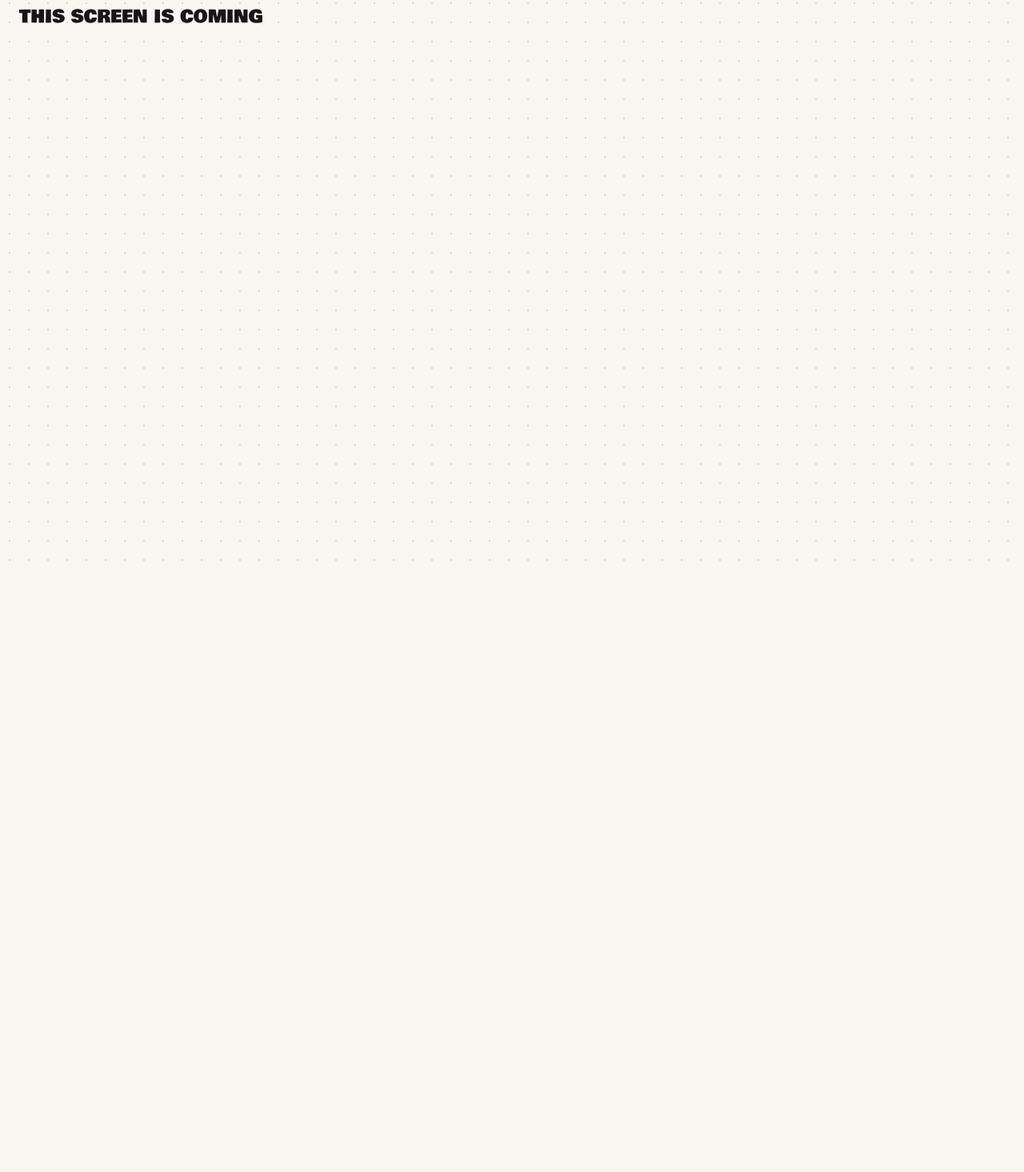
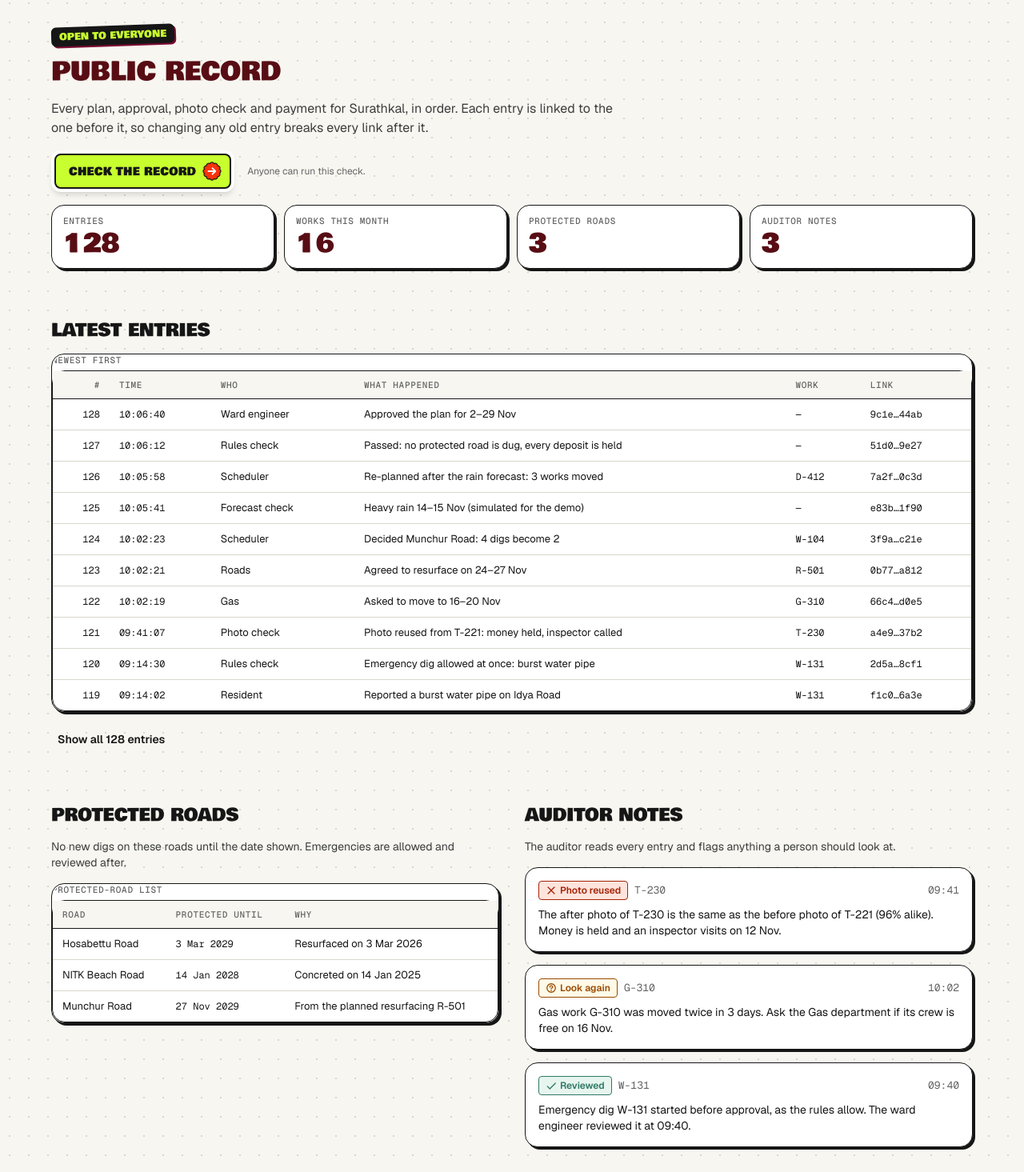
Before and after one commit to dhruvgangurde/marga-mitra, a React (Vite) app in the folder web/: page /record in a window 1280 px wide. Shown: the part 80-1545 px from the top of the page at 80% size. Before the commit the page ends 800 px from the top, so only its background shows below. Built offline with nearby package versions, Linux system fonts and the light colour scheme; no server answers.

Commit message:
feat(web-record): add public record screen

```diff
--- a/web/src/screens/Record/RecordScreen.tsx
+++ b/web/src/screens/Record/RecordScreen.tsx
@@ -1,7 +1,147 @@
+import { useEffect, useRef, useState } from 'react';
+import { useSearchParams } from 'react-router-dom';
+import { USE_MOCKS } from '../../api/client';
+import { useAuditorFlags, useLedger, useNoDig, useVerifyLedger, useWorks } from '../../api/hooks';
+import { actorLabel, linkLabel, shortTime, timeLabel } from '../../api/format';
+import type { LedgerEntry, NoDigEntry } from '../../api/types';
+import { Banner, Button, Card, DataTable, MetricTile, StatusBadge, Tag } from '../../ui';
+
+const MOST_SHOWN = 500;
+const COLUMN = { display: 'flex', flexDirection: 'column', gap: 16 } as const;
+const HALF = { flex: '1 1 520px', minWidth: 0, display: 'flex', flexDirection: 'column', gap: 16 } as const;
+const untilDate = new Intl.DateTimeFormat('en-GB', { day: 'numeric', month: 'short', year: 'numeric', timeZone: 'Asia/Kolkata' });
+
+const LEDGER_COLUMNS = [
+  { key: 'seq', label: '#', mono: true, num: true },
+  { key: 'time', label: 'Time', mono: true },
+  { key: 'who', label: 'Who' },
+  { key: 'what', label: 'What happened' },
+  { key: 'work', label: 'Work', mono: true },
+  { key: 'link', label: 'Link', mono: true },
+];
+
+const NO_DIG_COLUMNS = [
+  { key: 'road', label: 'Road' },
+  { key: 'until', label: 'Protected until', mono: true },
+  { key: 'why', label: 'Why' },
+];
+
+function workOf(e: LedgerEntry): string {
+  if (e.entity.startsWith('work:')) return e.entity.slice('work:'.length);
+  return typeof e.payload.work_id === 'string' ? e.payload.work_id : '—';
+}
+
+// One row per road name: the first entry of each name.
+function byRoad(list: NoDigEntry[]): NoDigEntry[] {
+  return list.filter((e, i) => list.findIndex((x) => x.name === e.name) === i);
+}
+
 export default function RecordScreen() {
+  const [search] = useSearchParams();
+  const [limit, setLimit] = useState(10);
+  const ledger = useLedger(limit);
+  const works = useWorks();
+  const noDig = useNoDig();
+  const flags = useAuditorFlags();
+  const verify = useVerifyLedger();
+  // Keeps the last rows on screen while a bigger page loads.
+  const shownRows = useRef<LedgerEntry[]>([]);
+  const checkedOnce = useRef(false);
+
+  if (ledger.data) shownRows.current = ledger.data;
+  const entries = shownRows.current;
+  const total = entries[0]?.seq ?? 0;
+  const roads = byRoad(noDig.data ?? []);
+  const result = verify.data;
+
+  const runCheck = verify.mutate;
+  useEffect(() => {
+    if (!USE_MOCKS || checkedOnce.current || search.get('checked') !== '1') return;
+    checkedOnce.current = true;
+    runCheck();
+  }, [search, runCheck]);
+
   return (
-    <main style={{ padding: 'var(--space-6)' }}>
-      <h1 className="display-3" style={{ margin: 0 }}>This screen is coming</h1>
+    <main style={{ maxWidth: 1200, margin: '0 auto', padding: '48px 24px 96px', boxSizing: 'border-box', display: 'flex', flexDirection: 'column', gap: 64 }}>
+      <section style={{ ...COLUMN, alignItems: 'flex-start' }}>
+        <Tag>Open to everyone</Tag>
+        <h1 className="display-2" style={{ margin: 0, color: 'var(--maroon)' }}>Public record</h1>
+        <p className="body-l" style={{ margin: 0, maxWidth: 720, color: 'var(--ink-2)' }}>
+          Every plan, approval, photo check and payment for Surathkal, in order. Each entry is linked to the one before it,
+          so changing any old entry breaks every link after it.
+        </p>
+        <div style={{ display: 'flex', flexWrap: 'wrap', gap: 16, alignItems: 'center', width: '100%' }}>
+          <Button variant="primary" disabled={verify.isPending} onClick={() => verify.mutate()}>Check the record</Button>
+          {result ? (
+            <div style={{ flex: '1 1 420px', minWidth: 0 }} aria-live="polite">
+              {result.ok ? (
+                <Banner tone="ok" title="Record checked">{`${result.entries} entries. Nothing was changed.`}</Banner>
+              ) : (
+                <Banner tone="danger" title="The record was changed">
+                  {`Entry #${result.first_bad_seq} no longer matches what was written, so every entry after it is unlinked.`}
+                </Banner>
+              )}
+            </div>
+          ) : (
+            <span className="small" style={{ color: 'var(--ink-3)' }}>Anyone can run this check.</span>
+          )}
+        </div>
+        <div style={{ display: 'flex', flexWrap: 'wrap', gap: 12, width: '100%' }}>
+          <div style={{ flex: '1 1 200px', minWidth: 0 }}><MetricTile label="Entries" value={total} /></div>
+          <div style={{ flex: '1 1 200px', minWidth: 0 }}><MetricTile label="Works this month" value={works.data?.length ?? 0} /></div>
+          <div style={{ flex: '1 1 200px', minWidth: 0 }}><MetricTile label="Protected roads" value={roads.length} /></div>
+          <div style={{ flex: '1 1 200px', minWidth: 0 }}><MetricTile label="Auditor notes" value={flags.data?.length ?? 0} /></div>
+        </div>
+      </section>
+
+      <section style={COLUMN}>
+        <h2 className="display-3" style={{ margin: 0 }}>Latest entries</h2>
+        <Card style={{ padding: 0, overflowX: 'auto' }}>
+          <DataTable
+            caption="Newest first"
+            columns={LEDGER_COLUMNS}
+            rows={entries.map((e) => ({
+              id: e.seq, seq: e.seq, time: timeLabel(e.ts), who: actorLabel(e.actor), what: e.summary, work: workOf(e), link: linkLabel(e.hash),
+            }))}
+          />
+        </Card>
+        {entries.length < Math.min(total, MOST_SHOWN) ? (
+          <div><Button variant="ghost" onClick={() => setLimit(Math.min(total, MOST_SHOWN))}>{`Show all ${total} entries`}</Button></div>
+        ) : null}
+      </section>
+
+      <div style={{ display: 'flex', flexWrap: 'wrap', gap: 32, alignItems: 'flex-start' }}>
+        <section style={HALF}>
+          <h2 className="display-3" style={{ margin: 0 }}>Protected roads</h2>
+          <p className="body" style={{ margin: 0, color: 'var(--ink-2)' }}>
+            No new digs on these roads until the date shown. Emergencies are allowed and reviewed after.
+          </p>
+          <Card style={{ padding: 0, overflowX: 'auto' }}>
+            <DataTable
+              caption="Protected-road list"
+              columns={NO_DIG_COLUMNS}
+              rows={roads.map((r) => ({ id: r.name, road: r.name, until: untilDate.format(new Date(r.protected_until)), why: r.why }))}
+            />
+          </Card>
+        </section>
+
+        <section style={HALF}>
+          <h2 className="display-3" style={{ margin: 0 }}>Auditor notes</h2>
+          <p className="body" style={{ margin: 0, color: 'var(--ink-2)' }}>
+            The auditor reads every entry and flags anything a person should look at.
+          </p>
+          {(flags.data ?? []).map((f) => (
+            <Card key={f.flag_id} style={{ display: 'flex', flexDirection: 'column', gap: 8 }}>
+              <div style={{ display: 'flex', alignItems: 'center', gap: 8 }}>
+                <StatusBadge status={f.severity}>{f.word}</StatusBadge>
+                {f.work_id ? <span className="mono" style={{ color: 'var(--ink-3)' }}>{f.work_id}</span> : null}
+                <span className="mono" style={{ color: 'var(--ink-3)', marginLeft: 'auto' }}>{shortTime(f.created_at)}</span>
+              </div>
+              <p className="body" style={{ margin: 0 }}>{f.text}</p>
+            </Card>
+          ))}
+        </section>
+      </div>
     </main>
   );
 }
```
